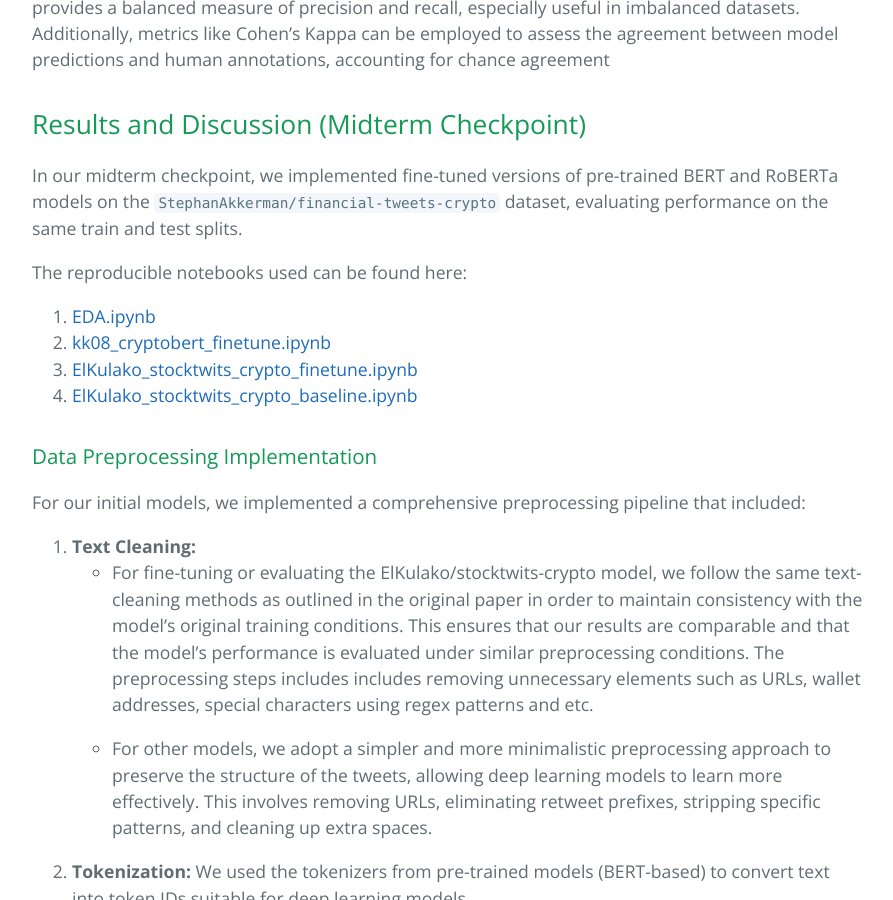
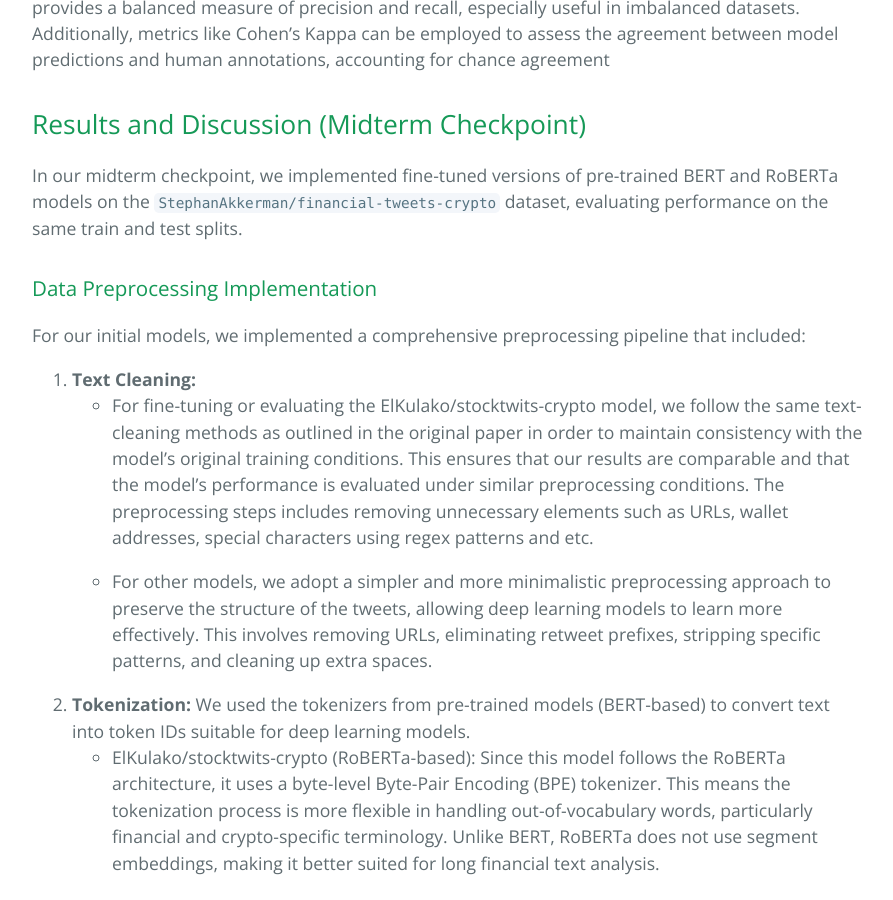
Before and after one commit to lowweihong/team14-CryptoMood, a Jekyll site: the page built from index.md, in a window 1280 px wide and 900 px high, scrolled down 4779 px. Shown: the whole window, without its empty margins (192-1085 px from the left). Built offline with Jekyll 4.4.1, drawn with Linux system fonts in a browser that asks for light colours; our own code applies the rules of GitHub Pages for plain Markdown files.

Commit message:
Update index.md
As per TA feedback, remove includes and notebooks link

```diff
--- a/index.md
+++ b/index.md
@@ -108,17 +108,11 @@
 
 In our midterm checkpoint, we implemented fine-tuned versions of pre-trained BERT and RoBERTa models on the `StephanAkkerman/financial-tweets-crypto` dataset, evaluating performance on the same train and test splits.
 
-The reproducible notebooks used can be found here:
-1. [EDA.ipynb](./src/data_cleaning/eda.ipynb)
-2. [kk08_cryptobert_finetune.ipynb](./src/models/kk08_cryptobert_finetune.ipynb)
-3. [ElKulako_stocktwits_crypto_finetune.ipynb](./src/models/ElKulako_stocktwits_crypto_finetune.ipynb)
-4. [ElKulako_stocktwits_crypto_baseline.ipynb](./src/models/ElKulako_stocktwits_crypto_baseline.ipynb)
-
 ### Data Preprocessing Implementation
 For our initial models, we implemented a comprehensive preprocessing pipeline that included:
 
 1. **Text Cleaning:**
-   - For fine-tuning or evaluating the ElKulako/stocktwits-crypto model, we follow the same text-cleaning methods as outlined in the original paper in order to maintain consistency with the model's original training conditions. This ensures that our results are comparable and that the model's performance is evaluated under similar preprocessing conditions. The preprocessing steps includes includes removing unnecessary elements such as URLs, wallet addresses, special characters using regex patterns and etc.
+   - For fine-tuning or evaluating the ElKulako/stocktwits-crypto model, we follow the same text-cleaning methods as outlined in the original paper in order to maintain consistency with the model's original training conditions. This ensures that our results are comparable and that the model's performance is evaluated under similar preprocessing conditions. The preprocessing steps includes removing unnecessary elements such as URLs, wallet addresses, special characters using regex patterns and etc.
 
    - For other models, we adopt a simpler and more minimalistic preprocessing approach to preserve the structure of the tweets, allowing deep learning models to learn more effectively. This involves removing URLs, eliminating retweet prefixes, stripping specific patterns, and cleaning up extra spaces.
 
```
